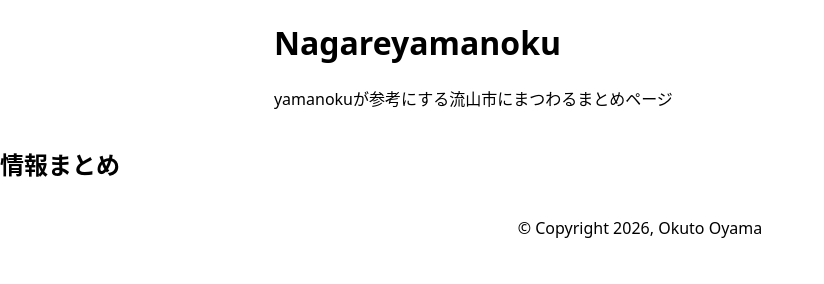
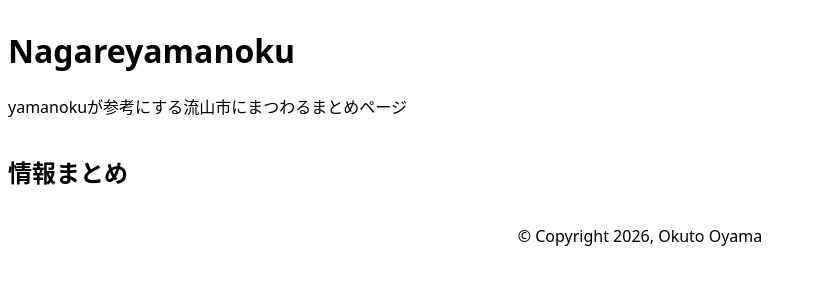
Before and after one commit to yamanoku/Nagareyamanoku, an Eleventy site: page src/index.njk in a window 1280 px wide. Shown: the whole page, without its empty margins (0-824 px from the left). Built offline with nearby package versions, Linux system fonts and the light colour scheme; Eleventy itself is replaced by a stand-in of ours; files that its build step writes are made by us from their sources; what yama-normalize would draw is missing.

Commit message:
fix layout

```diff
--- a/src/main.css
+++ b/src/main.css
@@ -1,16 +1,11 @@
 body {
   font-family: "Noto Sans", "Noto Sans CJK JP", "Noto Sans JP", sans-serif;
-  margin: 0;
-  display: flex;
   display: flex;
   flex-direction: column;
   height: 100%;
 }
 header {
   width: 100%;
-  max-width: 80ch;
-  margin: auto;
-  padding: 0 var(--rhythm);
   flex: 0 0 auto;
 }
 main {
```
Also changed, not shown: src/_includes/layout.njk (line endings or trailing spaces).
